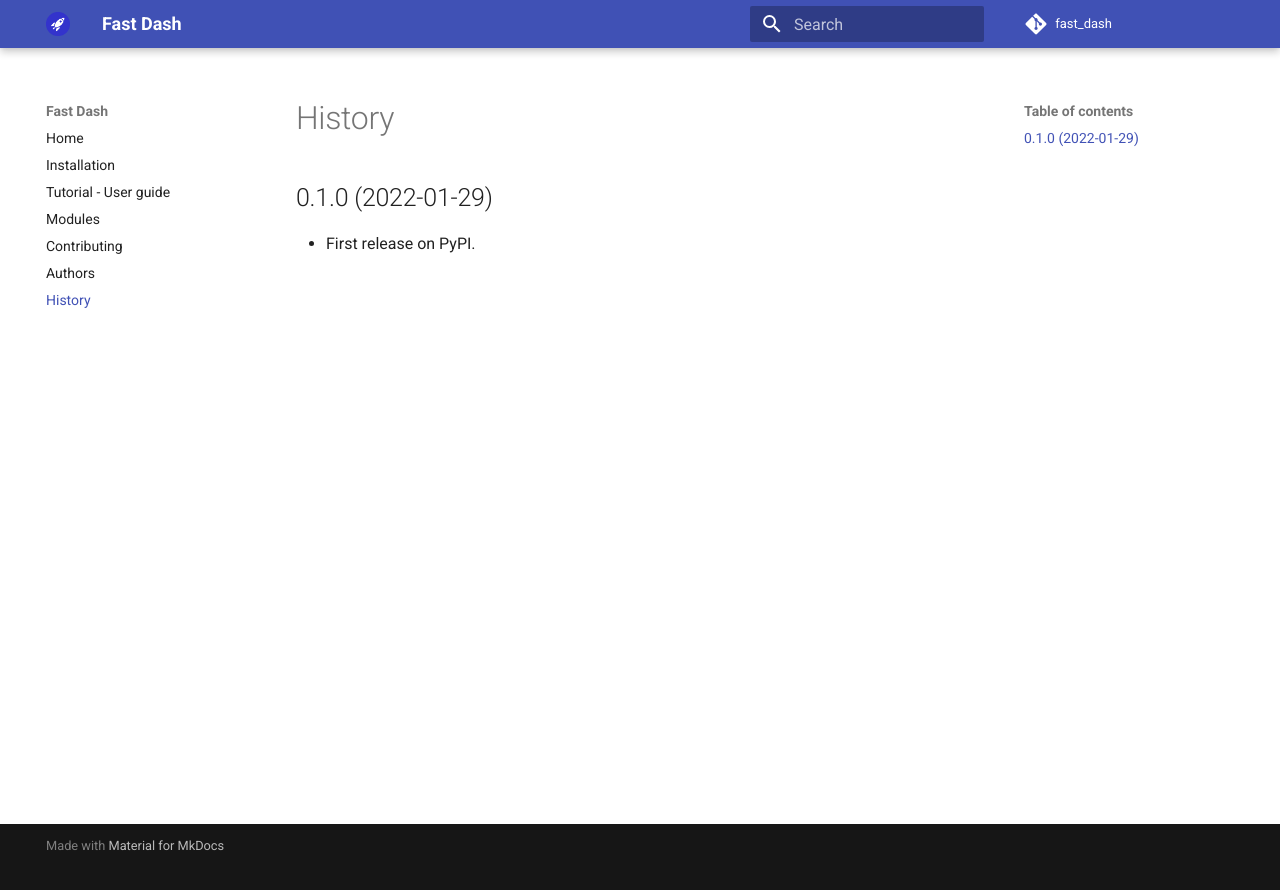
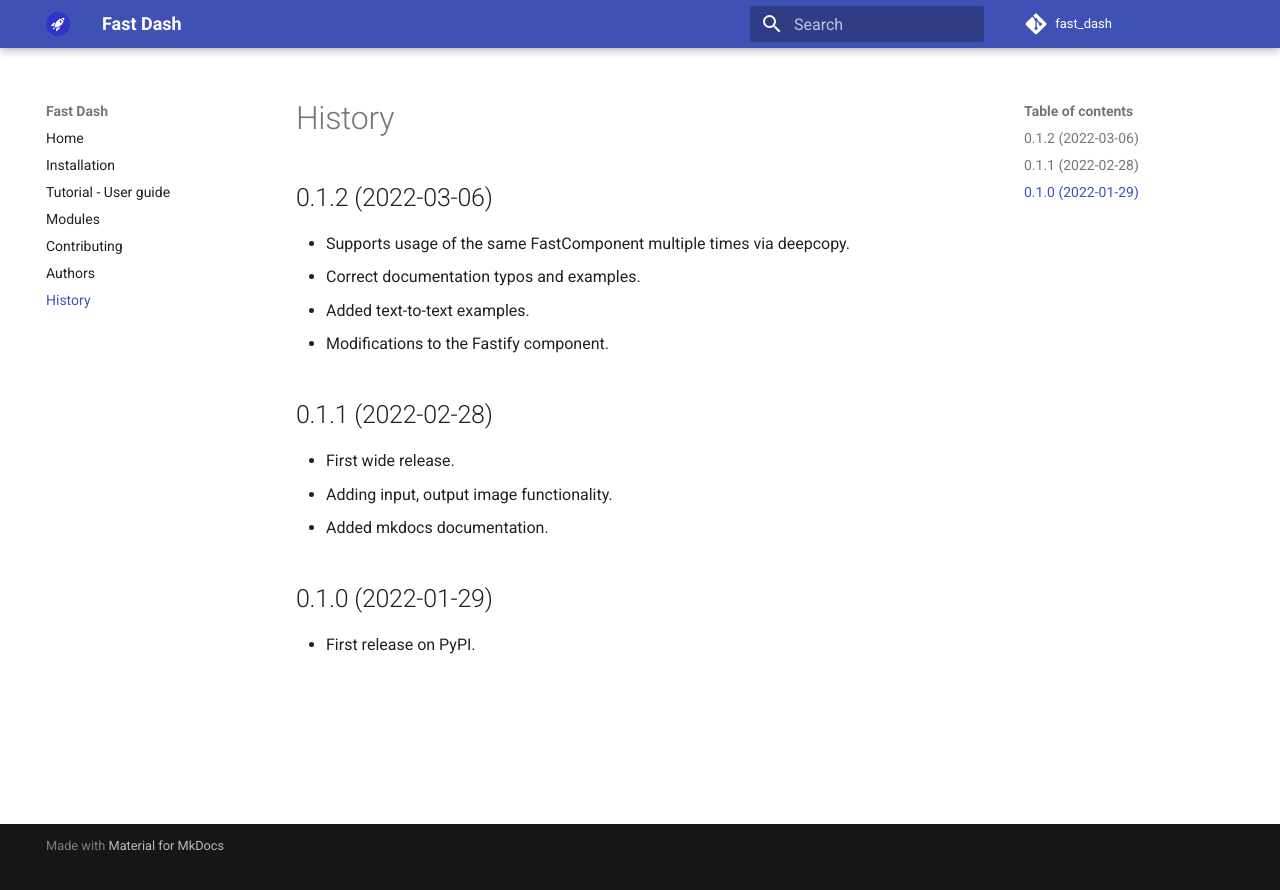
Before and after one commit to dkedar7/fast_dash, an MkDocs documentation site: the page built from docs/history.md, in a window 1280 px wide. Shown: the top 890 px of the page. Built offline with MkDocs 1.6.1 and Material for MkDocs 9.7.7, drawn with Linux system fonts in a browser that asks for light colours; comment, search, counter and statistics services are not loaded.

Commit message:
Fast Dash release 0.1.2 🚀

```diff
--- a/HISTORY.md
+++ b/HISTORY.md
@@ -1,4 +1,17 @@
 # History
+
+## 0.1.2 (2022-03-06)
+
+* Supports usage of the same FastComponent multiple times via deepcopy.
+* Correct documentation typos and examples.
+* Added text-to-text examples.
+* Modifications to the Fastify component.
+
+## 0.1.1 (2022-02-28)
+
+* First wide release.
+* Adding input, output image functionality.
+* Added mkdocs documentation.
 
 ## 0.1.0 (2022-01-29)
 
--- a/pyproject.toml
+++ b/pyproject.toml
@@ -1,7 +1,7 @@
 [tool]
 [tool.poetry]
 name = "fast_dash"
-version = "0.1.1"
+version = "0.1.2"
 homepage = "https://github.com/dkedar7/fast_dash"
 description = "Create input-output web applications and user interfaces using Plotly Dash lightning fast.."
 authors = ["Kedar Dabhadkar <kdabhadk@gmail.com>"]
```
Also changed, not shown: CHANGELOG.md (+5 -8 lines), README.md (+18 -19 lines).
